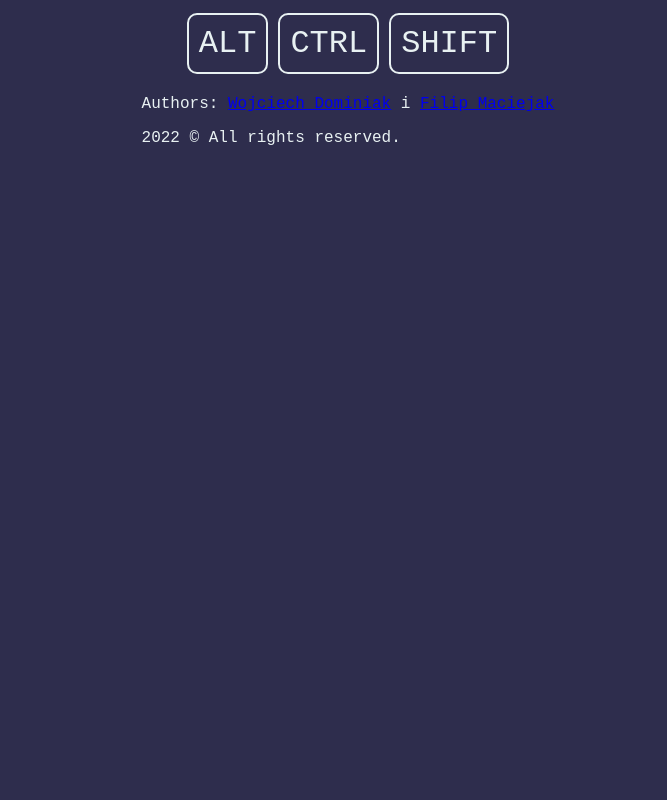
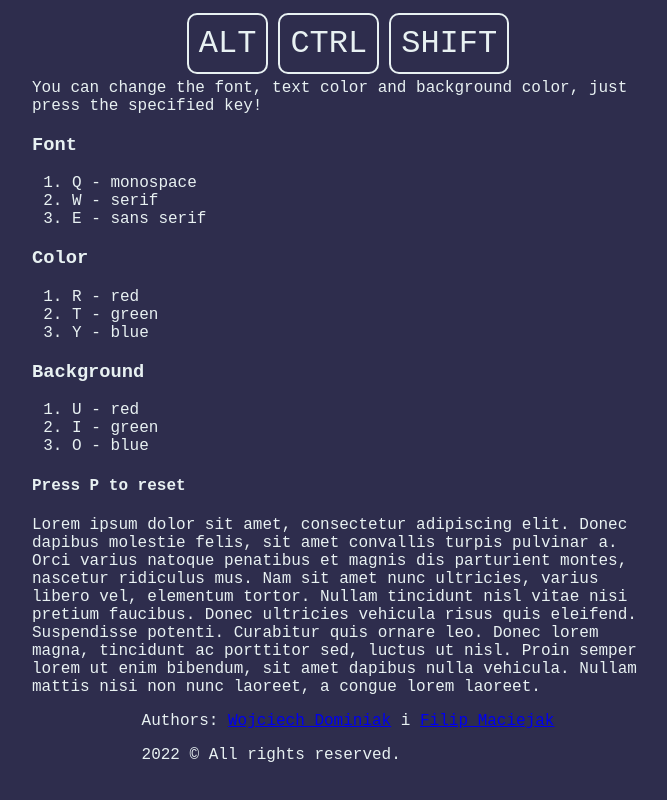
Before and after one commit to filipmaciejak/web-lab, a PHP site: page /keys.html in a window 1280 px wide. Shown: the whole page, without its empty margins (292-959 px from the left). Run offline with PHP 8.4, Linux system fonts and the light colour scheme.

Commit message:
key codes and changing styles

```diff
--- a/List_6/keys.css
+++ b/List_6/keys.css
@@ -8,6 +8,18 @@
     background-color: var(--background-color);
     color: var(--primary-color);
     font-family: 'Courier New', Courier, monospace;
+}
+
+#text {
+    transition: color 0.3s ease-in-out, background-color 0.3s ease-in-out;
+}
+
+.half {
+    width: 50%;
+}
+
+.centered {
+    margin-inline: auto;
 }
 
 #content {
--- a/List_6/keys.html
+++ b/List_6/keys.html
@@ -14,6 +14,31 @@
         <div class="key" id="key_ctrl">CTRL</div>
         <div class="key" id="key_shift">SHIFT</div>
     </div>
+    <div class="centered half">
+        You can change the font, text color and background color, just press the specified key!
+        <h3>Font</h3>
+        <ol>
+            <li>Q - monospace</li>
+            <li>W - serif</li>
+            <li>E - sans serif</li>
+        </ol>
+        <h3>Color</h3>
+        <ol>
+            <li>R - red</li>
+            <li>T - green</li>
+            <li>Y - blue</li>
+        </ol>
+        <h3>Background</h3>
+        <ol>
+            <li>U - red</li>
+            <li>I - green</li>
+            <li>O - blue</li>
+        </ol>
+        <h4>Press P to reset</h4>
+    </div>
+    <div class="centered half" id="text">
+        Lorem ipsum dolor sit amet, consectetur adipiscing elit. Donec dapibus molestie felis, sit amet convallis turpis pulvinar a. Orci varius natoque penatibus et magnis dis parturient montes, nascetur ridiculus mus. Nam sit amet nunc ultricies, varius libero vel, elementum tortor. Nullam tincidunt nisl vitae nisi pretium faucibus. Donec ultricies vehicula risus quis eleifend. Suspendisse potenti. Curabitur quis ornare leo. Donec lorem magna, tincidunt ac porttitor sed, luctus ut nisl. Proin semper lorem ut enim bibendum, sit amet dapibus nulla vehicula. Nullam mattis nisi non nunc laoreet, a congue lorem laoreet.
+    </div>
     <footer>
         <p> Authors: <a href="mailto:wojciechdominiak80@gmail.com">Wojciech Dominiak</a> i <a href="mailto:fimaciejak@gmail.com">Filip Maciejak</a></p>
         <p>2022 &copy; All rights reserved.</p>
--- a/List_6/keys.js
+++ b/List_6/keys.js
@@ -1,20 +1,20 @@
 function keyColors(e) {
+    // special keys
     let divAlt = document.getElementById('key_alt');
-    let divCtrl = document.getElementById('key_ctrl');
-    let divShift = document.getElementById('key_shift');
-
     if (e.altKey) {
         divAlt.classList.add('active');
     } else {
         divAlt.classList.remove('active');
     }
 
+    let divCtrl = document.getElementById('key_ctrl');
     if (e.ctrlKey) {
         divCtrl.classList.add('active');
     } else {
         divCtrl.classList.remove('active');
     }
 
+    let divShift = document.getElementById('key_shift');
     if (e.shiftKey) {
         divShift.classList.add('active');
     } else {
@@ -22,5 +22,25 @@
     }
 }
 
+function keyStyle(e) {
+    let text = document.getElementById('text');
+
+    if (e.keyCode == 81) {text.style.fontFamily = 'monospace';} // Q
+    if (e.keyCode == 87) {text.style.fontFamily = 'serif';} // W
+    if (e.keyCode == 69) {text.style.fontFamily = 'sans-serif';} // E
+    if (e.keyCode == 82) {text.style.color = 'red';} // R
+    if (e.keyCode == 84) {text.style.color = 'green';} // T
+    if (e.keyCode == 89) {text.style.color = 'blue';} // Y
+    if (e.keyCode == 85) {text.style.backgroundColor = 'red';} // U
+    if (e.keyCode == 73) {text.style.backgroundColor = 'green';} // I
+    if (e.keyCode == 79) {text.style.backgroundColor = 'blue';} // O
+    if (e.keyCode == 80) {
+        text.style.fontFamily = '';
+        text.style.color = '';
+        text.style.backgroundColor = '';
+    } // P
+}
+
 window.addEventListener('keyup', keyColors);
 window.addEventListener('keydown', keyColors);
+window.addEventListener('keydown', keyStyle);
```
